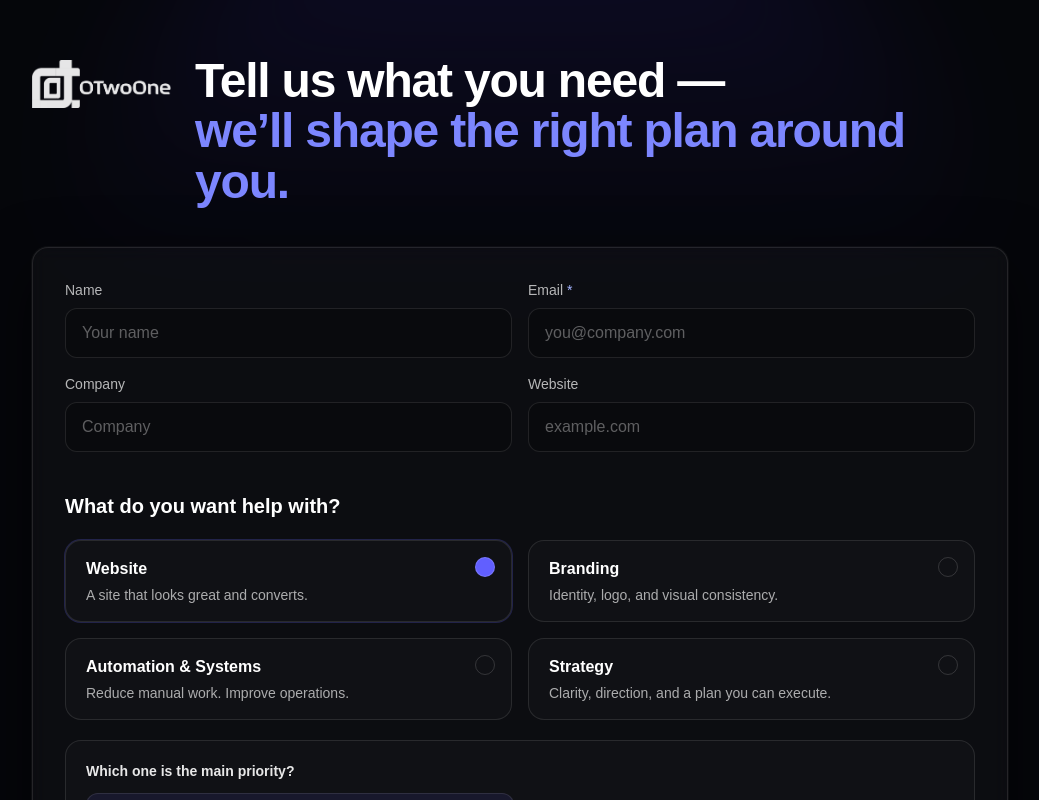
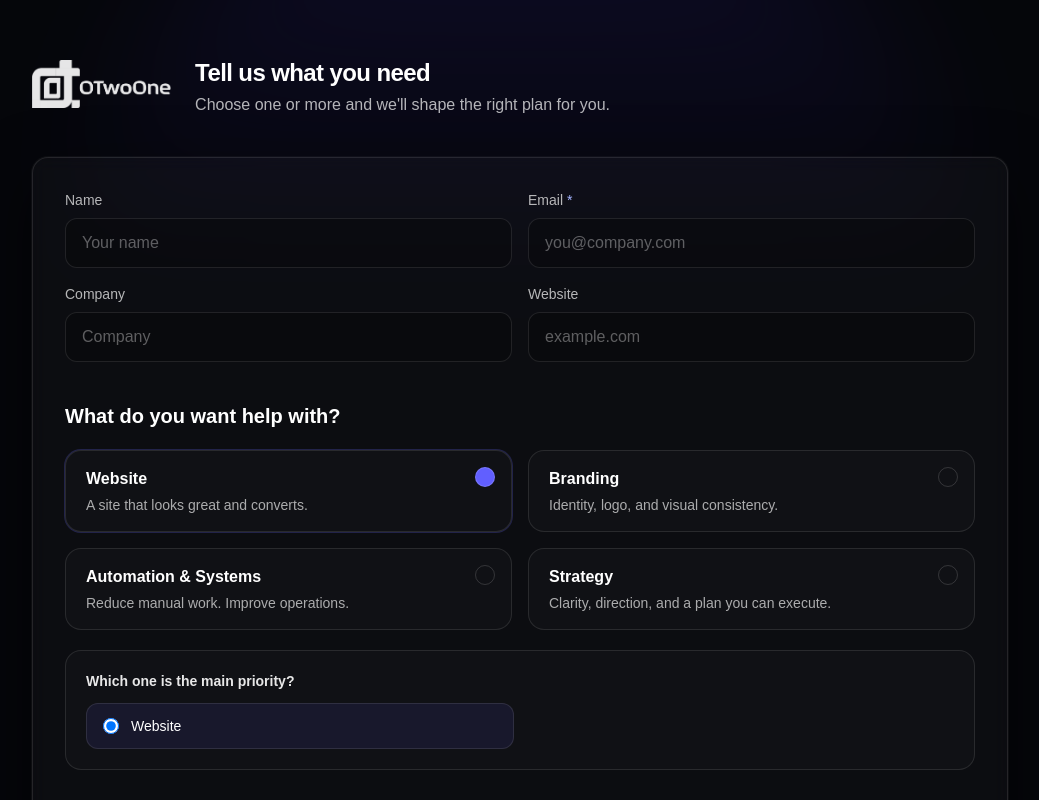
Before and after one commit to philotbm/otwoone-site, a Next.js app: page /elevate in a window 1280 px wide. Shown: the top 800 px of the page, without its empty margins (120-1159 px from the left). Built offline with nearby package versions, Linux system fonts and the light colour scheme.

Commit message:
Elevate: refined header typography + simplified hero alignment

```diff
--- a/src/app/elevate/page.tsx
+++ b/src/app/elevate/page.tsx
@@ -212,13 +212,12 @@ export default function ElevatePage() {
           </div>
 
           <div className="flex-1">
-            <h1 className="text-4xl md:text-5xl font-semibold tracking-tight leading-[1.05]">
-              Tell us what you need —
-              <br />
-              <span className="text-indigo-400 font-semibold">
-                we’ll shape the right plan around you.
-              </span>
+            <h1 className="text-xl md:text-2xl font-semibold tracking-tight leading-snug text-white">
+              Tell us what you need
             </h1>
+            <p className="mt-1 text-sm md:text-base text-white/70">
+              Choose one or more and we'll shape the right plan for you.
+            </p>
           </div>
         </div>
 
```
Lines whose indentation alone changed are shown as unchanged.
